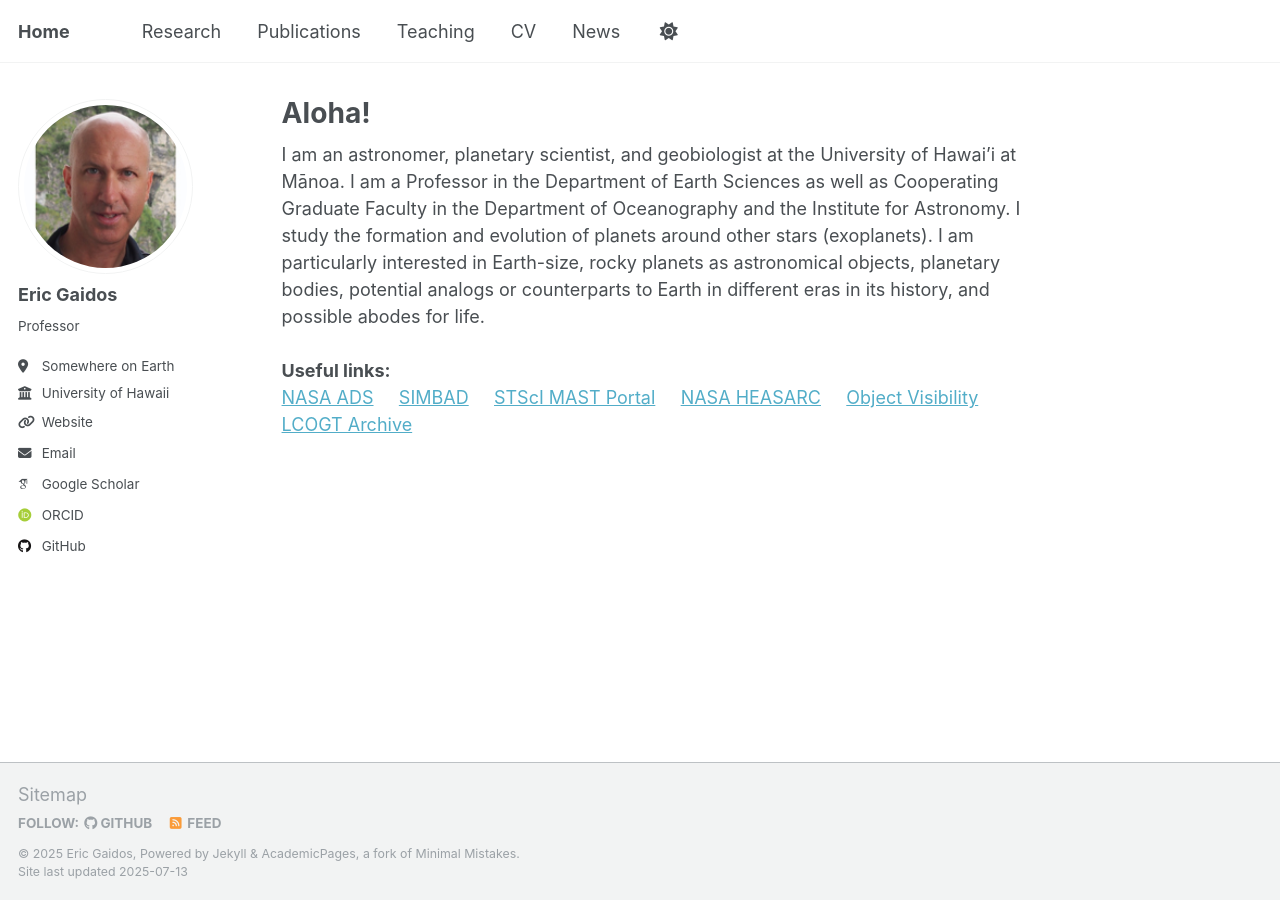
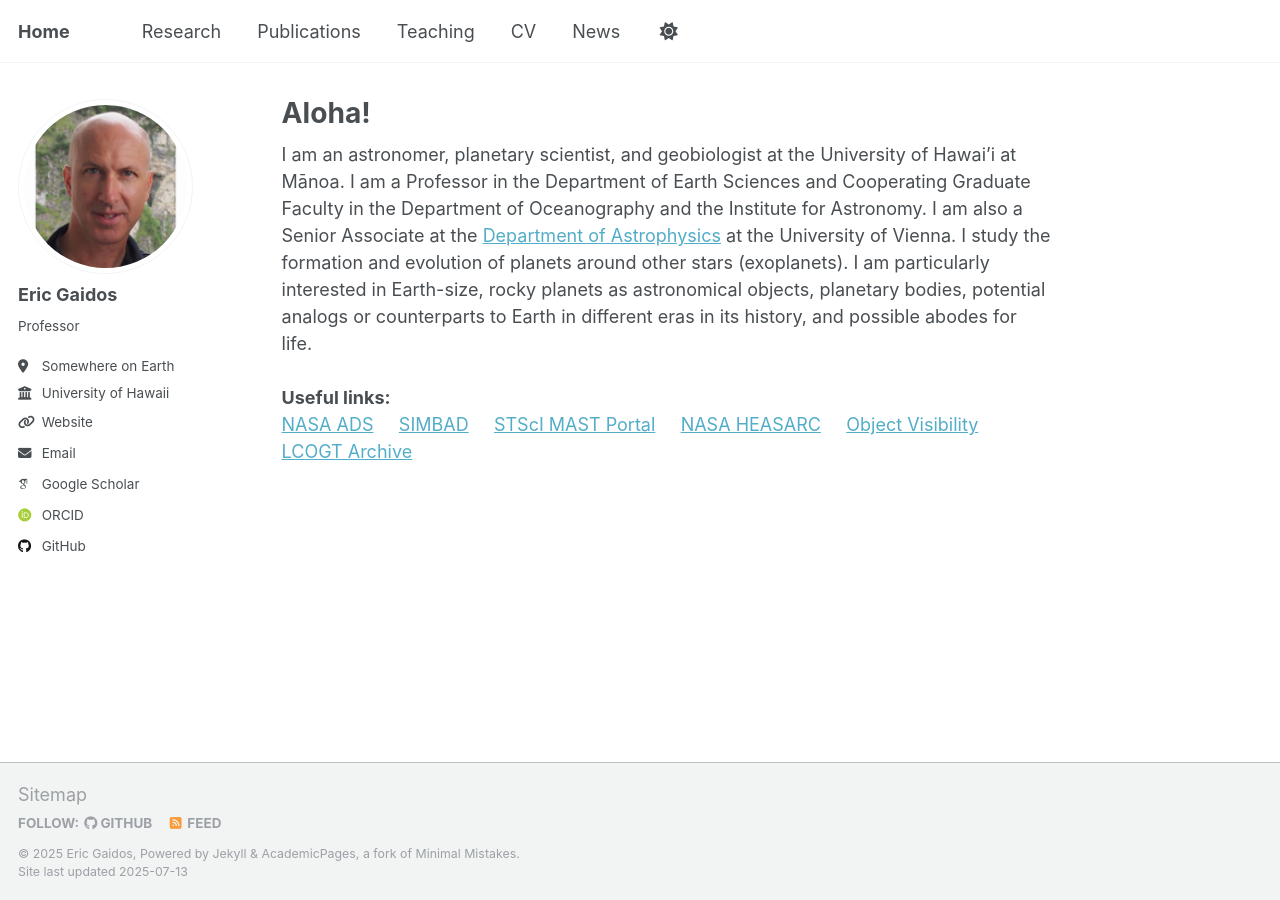
Before and after one commit to egaidos/egaidos.github.io, a Jekyll site: the page built from _pages/about.md, in a window 1280 px wide. Built offline with Jekyll 4.4.1, drawn with Linux system fonts in a browser that asks for light colours; some web fonts are replaced.

Commit message:
Update about.md

```diff
--- a/_pages/about.md
+++ b/_pages/about.md
@@ -7,7 +7,7 @@
   - /about.html
 ---
 
-I am an astronomer, planetary scientist, and geobiologist at the University of Hawai'i at Mānoa.  I am a Professor in the Department of Earth Sciences as well as Cooperating Graduate Faculty in the Department of Oceanography and the Institute for Astronomy.  I study the formation and evolution of planets around other stars (exoplanets).  I am particularly interested in Earth-size, rocky planets as astronomical objects, planetary bodies, potential analogs or counterparts to Earth in different eras in its history, and possible abodes for life.
+I am an astronomer, planetary scientist, and geobiologist at the University of Hawai'i at Mānoa.  I am a Professor in the Department of Earth Sciences and Cooperating Graduate Faculty in the Department of Oceanography and the Institute for Astronomy.  I am also a Senior Associate at the <a href="https://astro.univie.ac.at/en/">Department of Astrophysics</a> at the University of Vienna.  I study the formation and evolution of planets around other stars (exoplanets).  I am particularly interested in Earth-size, rocky planets as astronomical objects, planetary bodies, potential analogs or counterparts to Earth in different eras in its history, and possible abodes for life.
 <br>
 <b>Useful links:</b>
 <br>
```
